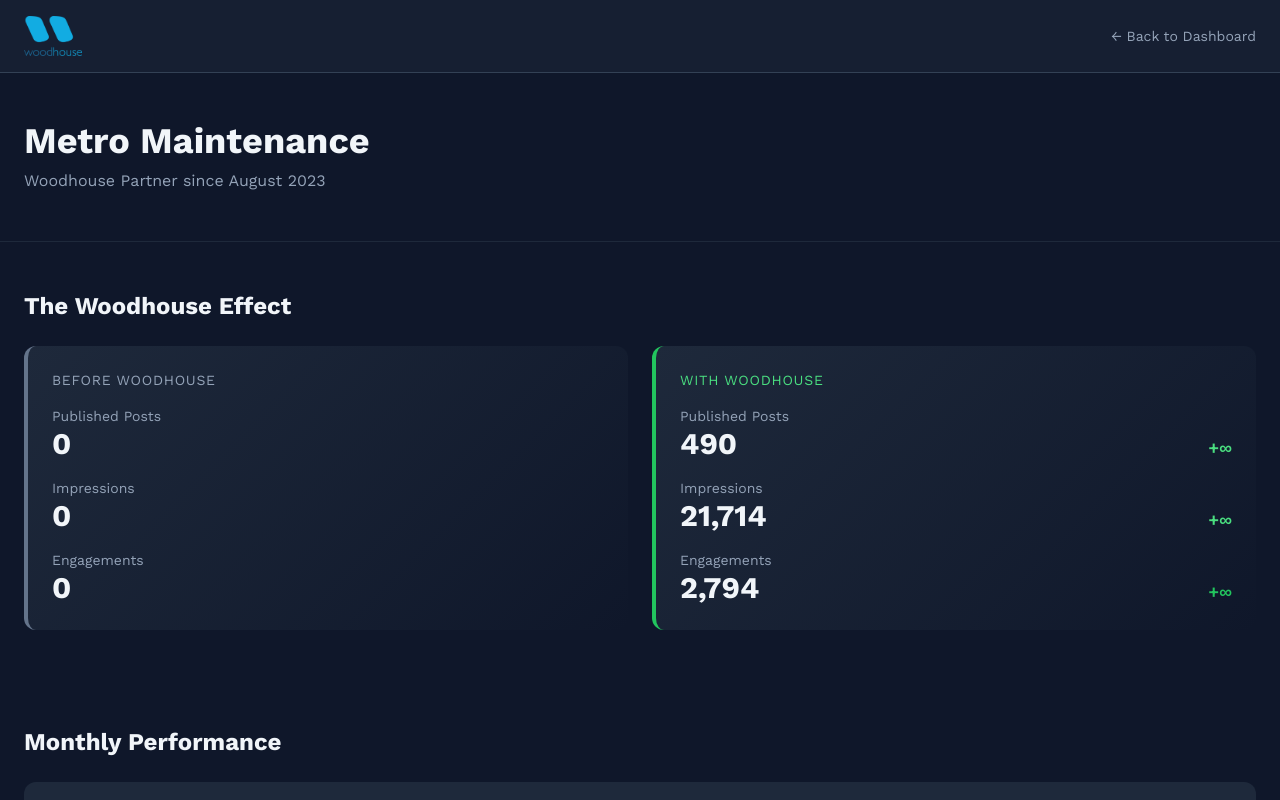
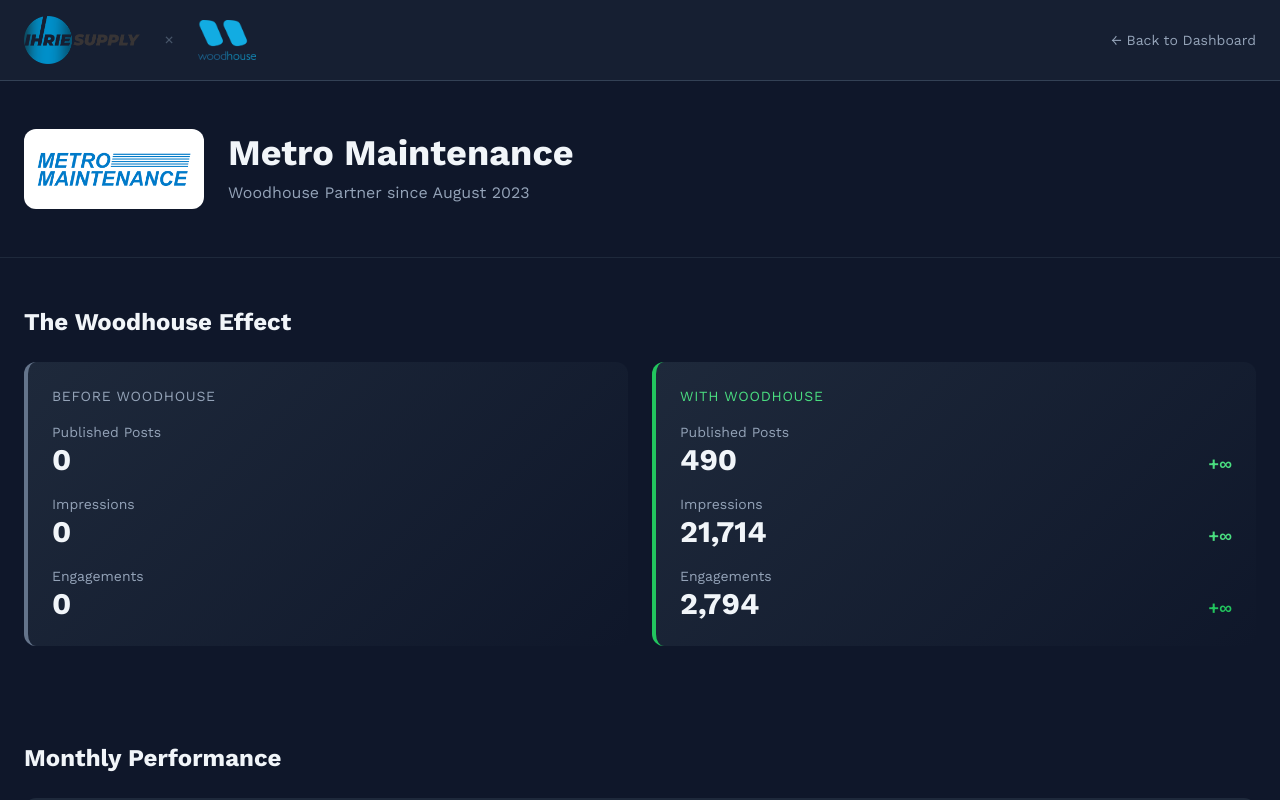
Before and after one commit to heygregwood/woodhouse_agency_turnkey_perfomance, a website: page dealers/metro.html in a window 1280 px wide. Shown: the top 800 px of the page. Drawn offline with nearby package versions, Linux system fonts and the light colour scheme.

Commit message:
Add Ihrie Supply co-branding and dealer logos

```diff
--- a/dealers/metro.html
+++ b/dealers/metro.html
@@ -32,7 +32,9 @@
   <!-- Header -->
   <header class="bg-slate-800/50 border-b border-slate-700">
     <div class="max-w-7xl mx-auto px-6 py-4 flex items-center justify-between">
-      <a href="../" class="flex items-center gap-3">
+      <a href="../" class="flex items-center gap-6">
+        <img src="../assets/img/ihrie-supply.png" alt="Ihrie Supply" class="h-12">
+        <span class="text-slate-600">×</span>
         <img src="../assets/img/woodhouse_logo.png" alt="Woodhouse" class="h-10">
       </a>
       <a href="../" class="text-slate-400 hover:text-white text-sm">← Back to Dashboard</a>
@@ -41,9 +43,12 @@
 
   <!-- Hero -->
   <section class="py-12 px-6 border-b border-slate-800">
-    <div class="max-w-7xl mx-auto">
-      <h1 class="text-3xl md:text-4xl font-bold mb-2" id="dealer-name">Loading...</h1>
-      <p class="text-slate-400">Woodhouse Partner since <span id="partner-date">-</span></p>
+    <div class="max-w-7xl mx-auto flex items-center gap-6">
+      <img id="dealer-logo" src="" alt="" class="h-20 w-auto max-w-[180px] object-contain bg-white rounded-xl p-3">
+      <div>
+        <h1 class="text-3xl md:text-4xl font-bold mb-2" id="dealer-name">Loading...</h1>
+        <p class="text-slate-400">Woodhouse Partner since <span id="partner-date">-</span></p>
+      </div>
     </div>
   </section>
 
@@ -158,6 +163,11 @@
         document.getElementById('partner-date').textContent = new Date(data.first_post).toLocaleDateString('en-US', {month: 'long', year: 'numeric'});
         document.title = `${data.profile} | Woodhouse`;
 
+        // Set dealer logo
+        const logoEl = document.getElementById('dealer-logo');
+        logoEl.src = `../assets/img/${slug}.png`;
+        logoEl.alt = data.profile;
+
         // Before/After stats
         document.getElementById('before-posts').textContent = data.before.posts.toLocaleString();
         document.getElementById('before-impressions').textContent = data.before.impressions.toLocaleString();
```
Also changed, not shown: dealers/advanced-air.html (+14 -4 lines), dealers/airtech.html (+14 -4 lines), dealers/elite-ac.html (+14 -4 lines), dealers/kennedys.html (+14 -4 lines), dealers/nc-heating.html (+14 -4 lines), dealers/scott-plumbing.html (+14 -4 lines), index.html (+16 -4 lines), assets/img/advanced-air.png (added), assets/img/airtech.png (added), assets/img/elite-ac.png (added), assets/img/ihrie-supply.png (added), assets/img/kennedys.png (added), assets/img/metro.png (added), assets/img/nc-heating.png (added), 1 more files.
